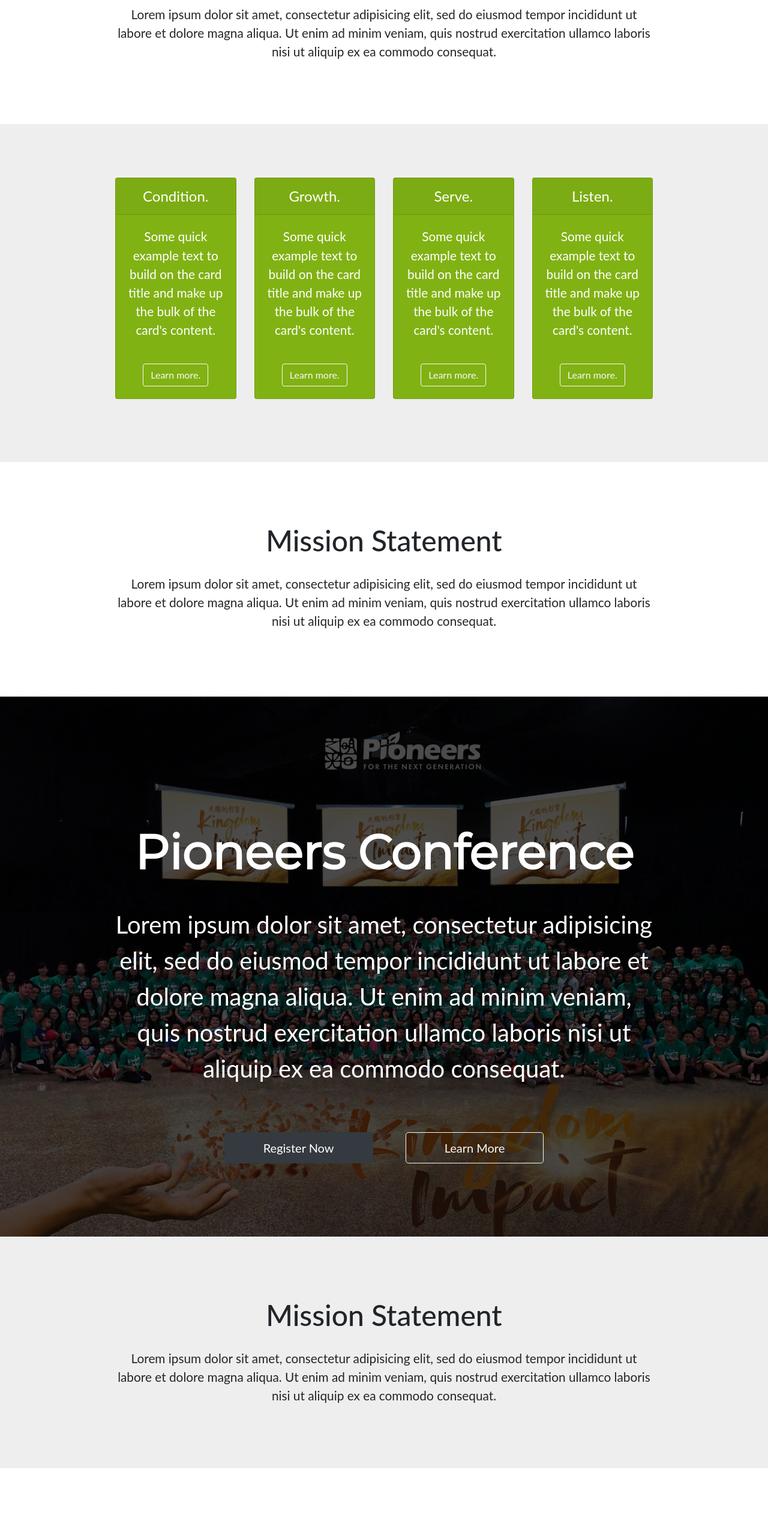
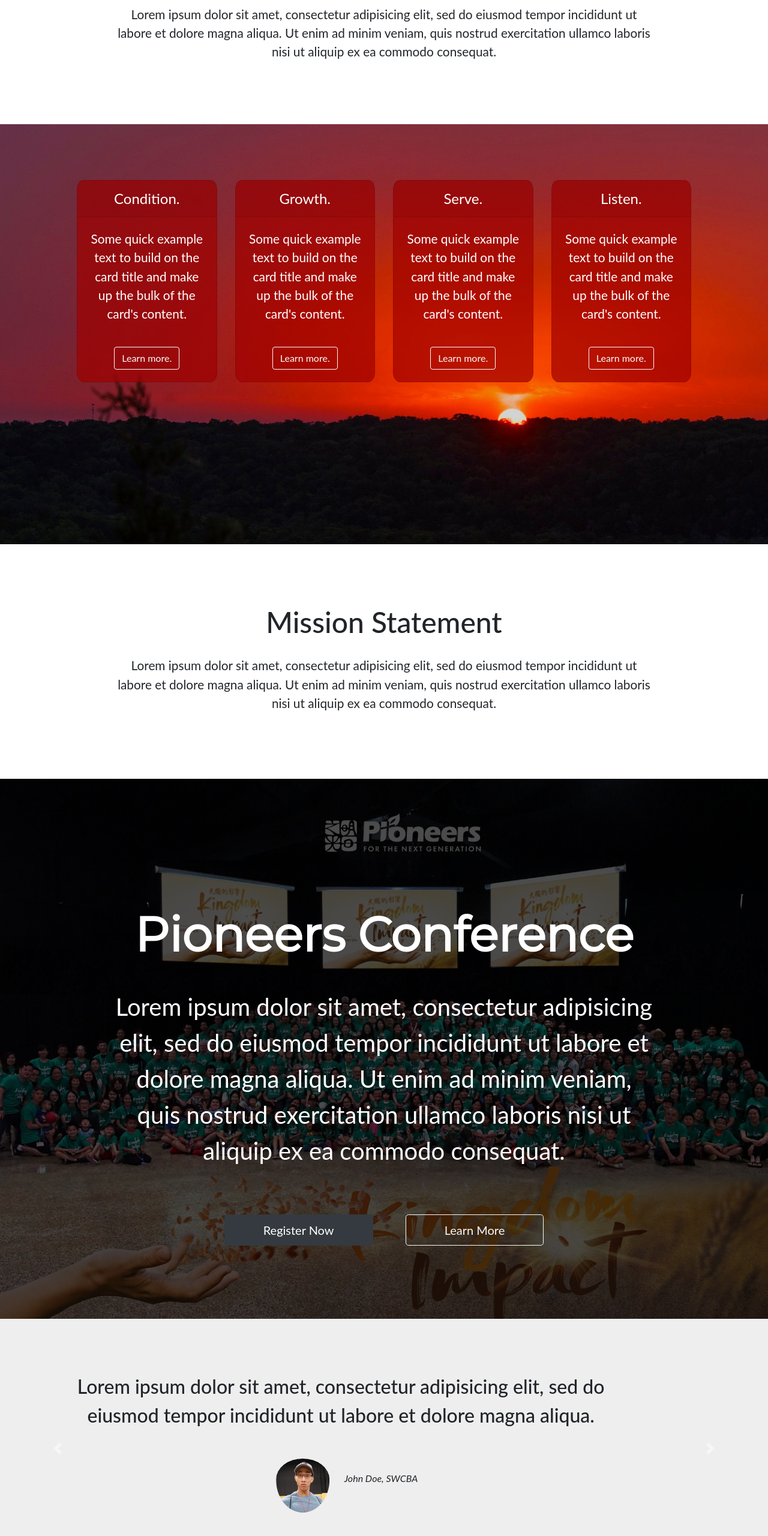
Before and after one commit to jonguolee/pioneers-project, a plain HTML site: page index.html in a window 1280 px wide. Shown: the part 810-3370 px from the top of the page at 60% size. Before the commit the page ends 3257 px from the top, so only its background shows below. Drawn offline with nearby package versions, Linux system fonts and the light colour scheme.

Commit message:
Add files via upload

```diff
--- a/css/styles.css
+++ b/css/styles.css
@@ -29,6 +29,16 @@ hr {
   line-height: 1.5;
 }
 
+.parallax:before {
+  content: '';
+  position: absolute;
+  top: 0;
+  right: 0;
+  left: 0;
+  bottom: 0;
+}
+
+/* Navigation Bar */
 .nav-logo {
   width: 12%;
   height: auto;
@@ -47,6 +57,7 @@ hr {
 .nav-padded {
   padding: 10px 12% 0;
 }
+
 
 .title-image {
   position: absolute;
@@ -106,18 +117,39 @@ hr {
 }
 
 .bg-branch {
-  background-color: #81b214;
+  /* background-color: #81b214; */
+  background-color: #931a25
+}
+
+#branches {
+  text-align: center;
+}
+
+#branches .parallax {
+  background: url('../images/sunset.jpg') no-repeat center;
+  background-size: cover;
+  background-attachment: fixed;
+  height: 500px;
+  height: 700px;
+  position: relative;
+  padding: 0 10%;
 }
 
 .card-header {
   font-size: 1.5rem;
 }
 
+.card {
+  margin: 40% auto;
+  background: rgba(160, 0, 0, 0.7);
+  border-radius: 5%;
+}
 
 #conference {
   text-align: center;
   color: #fff;
 }
+
 #conference .section-heading {
   font-family: 'Montserrat', sans-serif;
   font-weight: 900;
@@ -127,33 +159,41 @@ hr {
   position: relative;
 }
 
-.conf-descript{
+.conf-descript {
   padding: 10px 15%;
   font-size: 2.5rem;
   position: relative;
 }
 
-.conf-btn{
+.conf-btn {
   margin: 50px 25px;
   padding: 10px 5%;
   position: relative;
 }
 
-.parallax:before{
-    content: '';
-    position: absolute;
-    top: 0;
-    right: 0;
-    left: 0;
-    bottom: 0;
-    background: rgba(0,0,0,0.7);
+#conference .parallax:before {
+  background: rgba(0, 0, 0, 0.7);
 }
 
-.parallax{
+#conference .parallax {
   background: url('../images/conference-full.jpg') no-repeat center;
   background-size: cover;
   background-attachment: fixed;
   height: 500px;
   height: 900px;
-  position:relative;
+  position: relative;
 }
+
+/* Testimonials */
+
+.testimonial-text{
+  font-size: 2rem;
+  line-height:1.5;
+}
+
+.testimonial-image {
+  padding-top: 20px;
+  margin: 20px;
+  width: 10%;
+  border-radius: 100%;
+}
--- a/index.html
+++ b/index.html
@@ -89,8 +89,8 @@
 
   </section>
 
-  <section class="colored-section" id="branches">
-    <div class="container-fluid">
+  <section id="branches">
+    <div class="parallax">
       <div class="row">
         <div class="col-lg-3 col-md-6 col-sm-12">
           <div class="card text-white bg-branch mb-3" style="max-width: 18rem;">
@@ -132,26 +132,8 @@
             </div>
           </div>
         </div>
-
       </div>
-
     </div>
-
-    <!-- <div class="row">
-      <div class="col-lg-3 col-md-6 col-sm-12">
-        <img src="images/flower-health.png" class="branch-img" alt="white-flower">
-        <h3>Health</h3>
-      </div>
-      <div class="col-lg-3 col-md-6 col-sm-12">
-        <img src="images/flower-planting.png" class="branch-img" alt="">
-      </div>
-      <div class="col-lg-3 col-md-6 col-sm-12">
-        <img src="images/flower-worship.png" class="branch-img" alt="">
-      </div>
-      <div class="col-lg-3 col-md-6 col-sm-12">
-        <img src="images/flower-media.png" class="branch-img" alt="">
-      </div>
-    </div> -->
   </section>
 
   <section class="white-section" id="mission-statement">
@@ -173,33 +155,42 @@
       </div>
   </section>
 
-  <section class="colored-section" id="mission-statement">
-    <div class="container-fluid">
-      <div class="row">
-        <div class="col-lg-12">
-          <h3 class="section-heading">Mission Statement</h3>
-          <p>Lorem ipsum dolor sit amet, consectetur adipisicing elit, sed do eiusmod tempor incididunt ut labore et dolore magna aliqua. Ut enim ad minim veniam, quis nostrud exercitation ullamco laboris nisi ut aliquip ex ea commodo consequat. </p>
+  <section class="colored-section" id="testimonials">
+
+    <div id="testimonial-carousel" class="carousel slide" data-ride="carousel" data-interval="5000">
+      <div class="carousel-inner">
+        <div class="carousel-item active container-fluid">
+          <h2 class="testimonial-text">Lorem ipsum dolor sit amet, consectetur adipisicing elit, sed do eiusmod tempor incididunt ut labore et dolore magna aliqua. </h2>
+          <img class="testimonial-image" src="images/josiah-img.jpg" alt="josiah-profile">
+          <em>John Doe, SWCBA</em>
+        </div>
+        <div class="carousel-item container-fluid">
+          <h2 class="testimonial-text">Lorem ipsum dolor sit amet, consectetur adipisicing elit, sed do eiusmod tempor incididunt ut labore et dolore magna aliqua.</h2>
+          <img class="testimonial-image" src="images/erica-img.jpg" alt="erica-profile">
+          <em>Jane Doe, CBC Houston</em>
         </div>
       </div>
+      <a class="carousel-control-prev" href="#testimonial-carousel" role="button" data-slide="prev">
+        <span class="carousel-control-prev-icon"></span>
+      </a>
+      <a class="carousel-control-next" href="#testimonial-carousel" role="button" data-slide="next">
+        <span class="carousel-control-next-icon"></span>
+      </a>
     </div>
 
+  </section>
 
-  <section id="testimonials">
-
-  </section>
 
 
   <section id="cta">
 
   </section>
 
-
-  <section id="featured-branch">
+  <section id="latest-news">
 
   </section>
 
-
-  <section id="latest-news">
+  <section id="newsletter">
 
   </section>
 
```
Also changed, not shown: images/erica-img.jpg (added), images/josiah-img.jpg (added), images/sunset.jpg (added).
